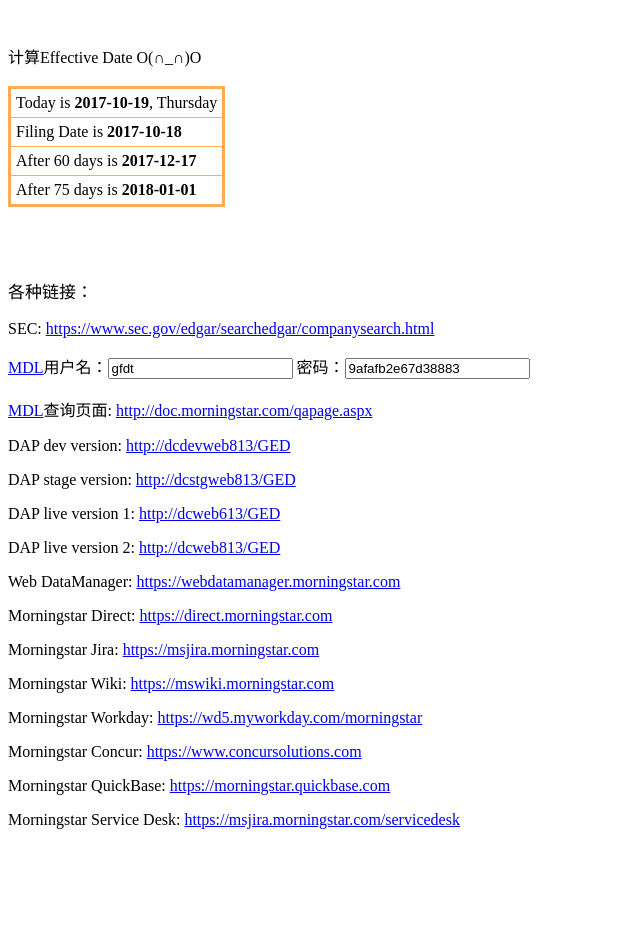
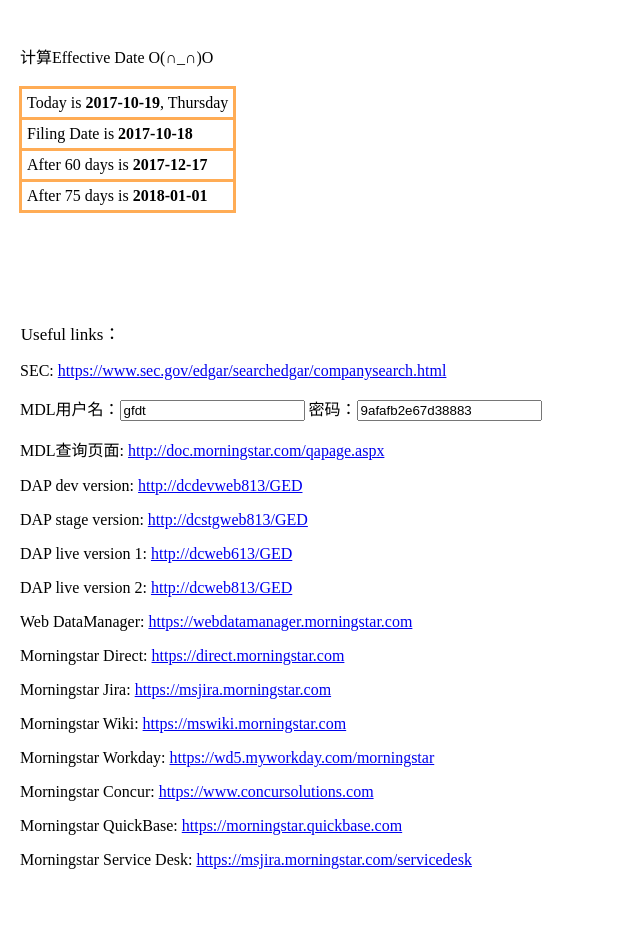
Before and after one commit to KimLiu1993/DocWebTool, a Flask app: page /caldate in a window 1280 px wide. Shown: the whole page, without its empty margins (0-640 px from the left). Before the commit the page ends 829 px from the top, so only its background shows below. Run offline with Flask 2, Linux system fonts and the light colour scheme.

Commit message:
update caldate.html
把整体内容往右挪了一点

```diff
--- a/templates/CalDate.html
+++ b/templates/CalDate.html
@@ -6,45 +6,41 @@
 	<link rel="shortcut icon" href="/static/img/Favicon.ico" type="image/x-icon"/>
 
 </head>
-<table style="border:3px #FFAC55 solid;padding:5px;" rules="all" cellpadding='5';>
+<table border="0"; style="border-collapse:collapse;">
     <br/><br/>
-    计算Effective Date O(∩_∩)O
+    &nbsp;&nbsp;&nbsp;计算Effective Date O(∩_∩)O
     <br/><br/>
-    <tr>
-        <td>Today is <b>{{ today }}</b>, {{ weekday }}</td>
+    <tr><td style= "width:9px;border-left:none;border-top:none;border-bottom:none"></td>
+        <td style="border:3px #FFAC55 solid;padding:5px;" rules="all" cellpadding='5';>Today is <b>{{ today }}</b>, {{ weekday }}</td>
     </tr>
-    <tr>
-        <td>Filing Date is <b>{{ filingdate }}</b></td>
+    <tr><td style= "width:9px;border-left:none;border-top:none;border-bottom:none"></td>
+        <td style="border:3px #FFAC55 solid;padding:5px;" rules="all" cellpadding='5';>Filing Date is <b>{{ filingdate }}</b></td>
     </tr>
-    <tr>
-        <td>After 60 days is <b>{{ after60 }}</b></td>
+    <tr><td style= "width:9px;border-left:none;border-top:none;border-bottom:none"></td>
+        <td style="border:3px #FFAC55 solid;padding:5px;" rules="all" cellpadding='5';>After 60 days is <b>{{ after60 }}</b></td>
     </tr>
-    <tr>
-        <td>After 75 days is <b>{{ after75 }}</b></td>
+    <tr><td style= "width:9px;border-left:none;border-top:none;border-bottom:none"></td>
+        <td style="border:3px #FFAC55 solid;padding:5px;" rules="all" cellpadding='5';>After 75 days is <b>{{ after75 }}</b></td>
     </tr>
 </table>
 <body>
-<br/><br/>
-<br/>
-<p style="text-decoration:none; font-size:17px">各种链接：</p>
-SEC: <a href="https://www.sec.gov/edgar/searchedgar/companysearch.html" target="view_window">https://www.sec.gov/edgar/searchedgar/companysearch.html</a></p>
-<a href="http://doc.morningstar.com/Home.aspx" target="view_window">MDL</a>用户名：<input type="text" name="1" value="gfdt" readonly="readonly"> 密码：<input type="text" name="2" value="9afafb2e67d38883" readonly="readonly">
-<br/><br/>
-<a href="http://doc.morningstar.com/Home.aspx" target="view_window">MDL</a>查询页面: <a href="http://doc.morningstar.com/qapage.aspx" target="view_window">http://doc.morningstar.com/qapage.aspx</a>
-<br/>
-<p>DAP dev version: <a href="http://dcdevweb813/GED" target="view_window">http://dcdevweb813/GED</a></p>
-<p>DAP stage version: <a href="http://dcstgweb813/GED" target="view_window">http://dcstgweb813/GED</a></p>
-<p>DAP live version 1: <a href="http://dcweb613/GED" target="view_window">http://dcweb613/GED</a></p>
-<p>DAP live version 2: <a href="http://dcweb813/GED" target="view_window">http://dcweb813/GED</a></p>
-<p>Web DataManager: <a href="https://webdatamanager.morningstar.com" target="view_window">https://webdatamanager.morningstar.com</a></p>
-<p>Morningstar Direct: <a href="https://direct.morningstar.com" target="view_window">https://direct.morningstar.com</a></p>
-<p>Morningstar Jira: <a href="https://msjira.morningstar.com" target="view_window">https://msjira.morningstar.com</a></p>
-<p>Morningstar Wiki: <a href="https://mswiki.morningstar.com" target="view_window">https://mswiki.morningstar.com</a></p>
-<p>Morningstar Workday: <a href="https://wd5.myworkday.com/morningstar" target="view_window">https://wd5.myworkday.com/morningstar</a></p>
-<p>Morningstar Concur: <a href="https://www.concursolutions.com" target="view_window">https://www.concursolutions.com</a></p>
-<p>Morningstar QuickBase: <a href="https://morningstar.quickbase.com" target="view_window">https://morningstar.quickbase.com</a></p>
-
-<p>Morningstar Service Desk: <a href="https://msjira.morningstar.com/servicedesk" target="view_window">https://msjira.morningstar.com/servicedesk</a></p>
+<br/><br/><br/><br/><br/>
+<p style="text-decoration:none; font-size:17px">&nbsp;&nbsp;&nbsp;Useful links：</p>
+<p>&nbsp;&nbsp;&nbsp;SEC: <a href="https://www.sec.gov/edgar/searchedgar/companysearch.html" target="view_window">https://www.sec.gov/edgar/searchedgar/companysearch.html</a></p>
+<p>&nbsp;&nbsp;&nbsp;MDL用户名：<input type="text" name="1" value="gfdt" readonly="readonly"> 密码：<input type="text" name="2" value="9afafb2e67d38883" readonly="readonly"></p>
+<p>&nbsp;&nbsp;&nbsp;MDL查询页面: <a href="http://doc.morningstar.com/qapage.aspx" target="view_window">http://doc.morningstar.com/qapage.aspx</a></p>
+<p>&nbsp;&nbsp;&nbsp;DAP dev version: <a href="http://dcdevweb813/GED" target="view_window">http://dcdevweb813/GED</a></p>
+<p>&nbsp;&nbsp;&nbsp;DAP stage version: <a href="http://dcstgweb813/GED" target="view_window">http://dcstgweb813/GED</a></p>
+<p>&nbsp;&nbsp;&nbsp;DAP live version 1: <a href="http://dcweb613/GED" target="view_window">http://dcweb613/GED</a></p>
+<p>&nbsp;&nbsp;&nbsp;DAP live version 2: <a href="http://dcweb813/GED" target="view_window">http://dcweb813/GED</a></p>
+<p>&nbsp;&nbsp;&nbsp;Web DataManager: <a href="https://webdatamanager.morningstar.com" target="view_window">https://webdatamanager.morningstar.com</a></p>
+<p>&nbsp;&nbsp;&nbsp;Morningstar Direct: <a href="https://direct.morningstar.com" target="view_window">https://direct.morningstar.com</a></p>
+<p>&nbsp;&nbsp;&nbsp;Morningstar Jira: <a href="https://msjira.morningstar.com" target="view_window">https://msjira.morningstar.com</a></p>
+<p>&nbsp;&nbsp;&nbsp;Morningstar Wiki: <a href="https://mswiki.morningstar.com" target="view_window">https://mswiki.morningstar.com</a></p>
+<p>&nbsp;&nbsp;&nbsp;Morningstar Workday: <a href="https://wd5.myworkday.com/morningstar" target="view_window">https://wd5.myworkday.com/morningstar</a></p>
+<p>&nbsp;&nbsp;&nbsp;Morningstar Concur: <a href="https://www.concursolutions.com" target="view_window">https://www.concursolutions.com</a></p>
+<p>&nbsp;&nbsp;&nbsp;Morningstar QuickBase: <a href="https://morningstar.quickbase.com" target="view_window">https://morningstar.quickbase.com</a></p>
+<p>&nbsp;&nbsp;&nbsp;Morningstar Service Desk: <a href="https://msjira.morningstar.com/servicedesk" target="view_window">https://msjira.morningstar.com/servicedesk</a></p>
 <br/><br/>
 </body>
 </html>
```
